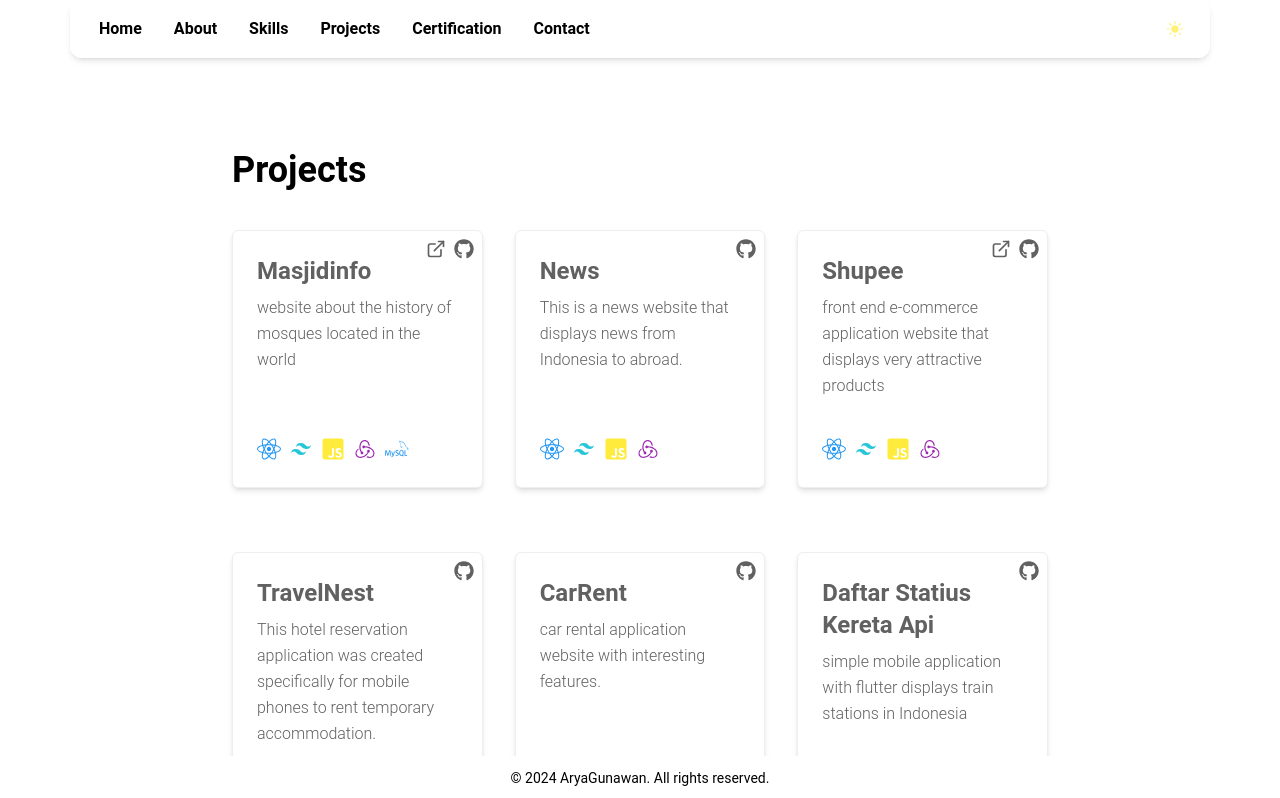
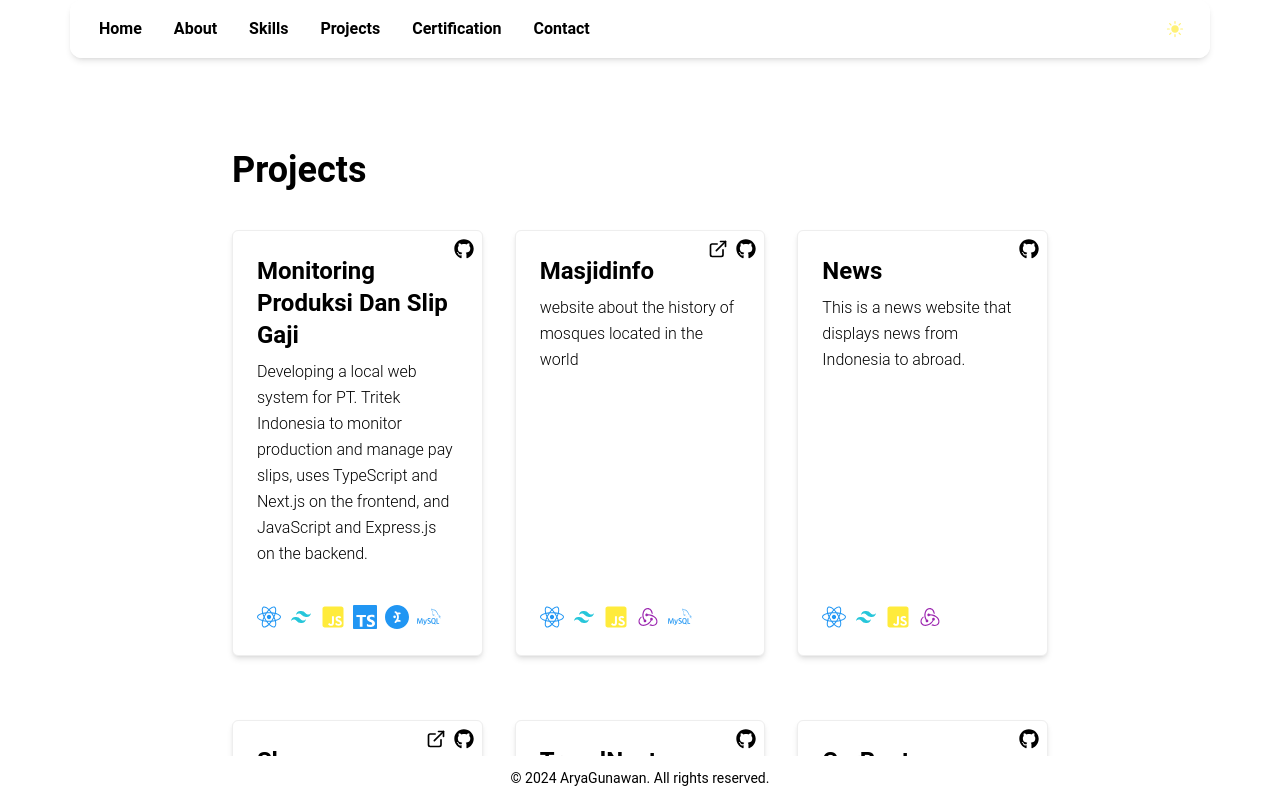
Before and after one commit to aryadipanegara/portfolio, a React (Vite) app: page /projects in a window 1280 px wide. Shown: the top 798 px of the page. Built offline with nearby package versions, Linux system fonts and the light colour scheme.

Commit message:
update project

```diff
--- a/src/data/Projects.tsx
+++ b/src/data/Projects.tsx
@@ -1,10 +1,33 @@
 import { FaHtml5, FaCss3, FaJsSquare, FaReact } from "react-icons/fa";
 import { BiLogoRedux, BiLogoTailwindCss } from "react-icons/bi";
-import { SiCodeigniter, SiExpo, SiFlutter, SiMysql } from "react-icons/si";
+import {
+  SiCodeigniter,
+  SiExpo,
+  SiFlutter,
+  SiMantine,
+  SiMysql,
+  SiTypescript,
+} from "react-icons/si";
 
 export const ProjectsData = [
   {
     id: 1,
+    title: "Monitoring Produksi Dan Slip Gaji",
+    description:
+      "Developing a local web system for PT. Tritek Indonesia to monitor production and manage pay slips, uses TypeScript and Next.js on the frontend, and JavaScript and Express.js on the backend.",
+    languages: [
+      { id: 1, icon: FaReact, color: "text-blue-500" },
+      { id: 2, icon: BiLogoTailwindCss, color: "text-cyan-400" },
+      { id: 3, icon: FaJsSquare, color: "text-yellow-500" },
+      { id: 4, icon: SiTypescript, color: "text-blue-500" },
+      { id: 5, icon: SiMantine, color: "text-blue-500" },
+      { id: 6, icon: SiMysql, color: "text-blue-500" },
+    ],
+    githubLink: "https://github.com/AryaGunawann/Monitoring-Produksi.git",
+    livePreview: "",
+  },
+  {
+    id: 2,
     title: "Masjidinfo",
     description: "website about the history of mosques located in the world",
     languages: [
--- a/src/pages/Contact.tsx
+++ b/src/pages/Contact.tsx
@@ -4,11 +4,11 @@ import { FaEnvelope, FaGithub, FaLinkedin } from "react-icons/fa";
 export default function Contact() {
   document.title = "Contact | Arya Gunawan";
   return (
-    <section className="min-h-screen mx-auto px-5 mt-16 dark:bg-black">
+    <section className="min-h-screen mx-auto px-5 mt-16 text-black dark:bg-black dark:text-white">
       <div className="py-7 px-5 sm:px-0">
         <div className=" relative">
           <h2 className="text-4xl font-bold mb-8">Contact Me</h2>
-          <p className="mb-8">
+          <p className="mb-8 text-black dark:bg-black dark:text-white">
             If you have any questions or if there's anything else I can help you
             with, feel free to contact me. You can reach out to me through the
             following channels:
@@ -16,7 +16,7 @@ export default function Contact() {
           <div className="grid grid-cols-1 sm:grid-cols-2 lg:grid-cols-3 gap-8">
             <Card
               placeholder="card"
-              className="dark:bg-black dark:text-white border"
+              className=" text-black dark:bg-black dark:text-white border"
             >
               <CardBody placeholder="cardbody">
                 <FaLinkedin className="text-6xl mb-4 text-blue-500" />
@@ -36,7 +36,7 @@ export default function Contact() {
             </Card>
             <Card
               placeholder="card"
-              className="dark:bg-black dark:text-white border"
+              className=" text-black dark:bg-black dark:text-white border"
             >
               <CardBody placeholder="cardbody">
                 <FaGithub className="text-6xl mb-4" />
@@ -56,7 +56,7 @@ export default function Contact() {
             </Card>
             <Card
               placeholder="card"
-              className="dark:bg-black dark:text-white border"
+              className=" text-black dark:bg-black dark:text-white border"
             >
               <CardBody placeholder="cardbody">
                 <FaEnvelope className="text-6xl mb-4 text-red-500" />
--- a/src/pages/Projects.tsx
+++ b/src/pages/Projects.tsx
@@ -31,7 +31,7 @@ export default function Projects() {
               <Card
                 key={project.id}
                 placeholder="card"
-                className="mb-8 p-6 rounded-md shadow-md relative border dark:text-white dark:bg-black"
+                className="mb-8 p-6 rounded-md shadow-md text-black relative border dark:text-white dark:bg-black"
               >
                 <Typography
                   placeholder="title"
```
